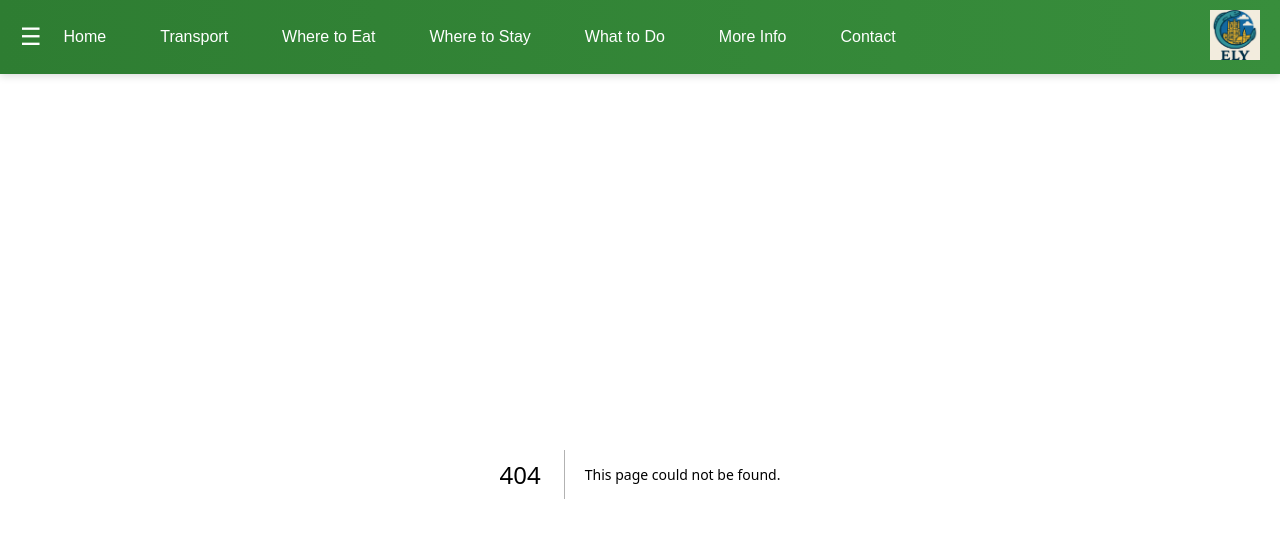
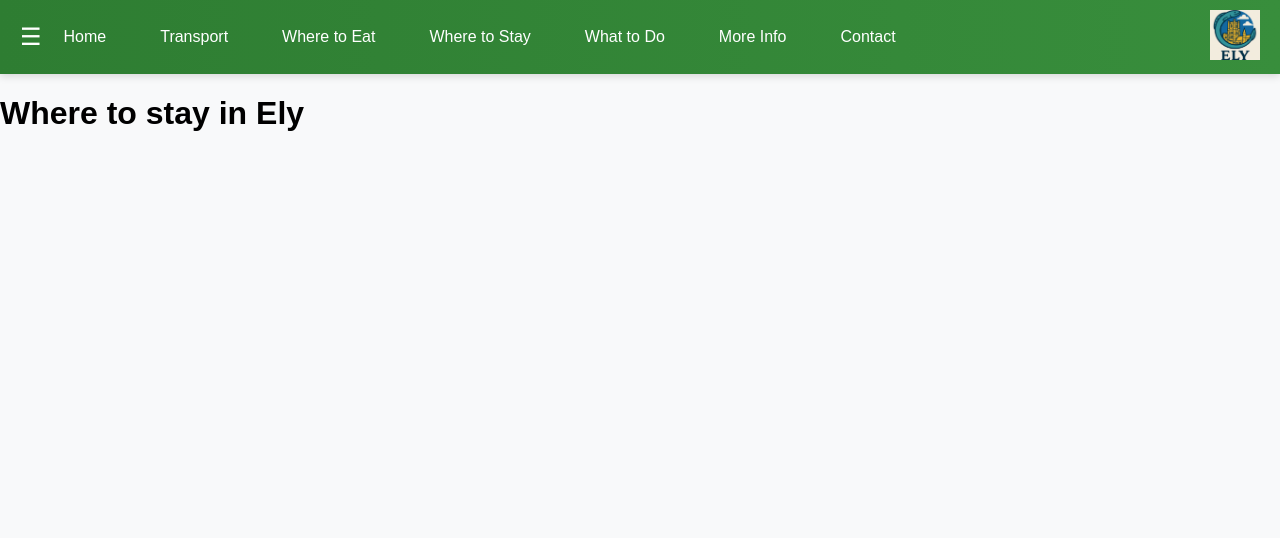
Before and after one commit to JHawkins5/ElyEelGuide, a Next.js app: page /accommodation in a window 1280 px wide. Before the commit this address had no page. Shown: the top 538 px of the page. Built offline with nearby package versions, Linux system fonts and the light colour scheme.

Commit message:
Created accommodation page

```diff
--- /dev/null
+++ b/src/app/accommodation/page.js
@@ -0,0 +1,14 @@
+'use client';
+import React, { useState } from 'react';
+import './accommodation.css';
+import Link from 'next/link';
+
+const Accommodation = () => {
+    return (
+        <div>
+            <h1 className="title">Where to stay in Ely</h1>
+        </div>
+    );
+}
+
+export default Accommodation;
```
Also changed, not shown: src/app/accommodation/accommodation.css (added).
